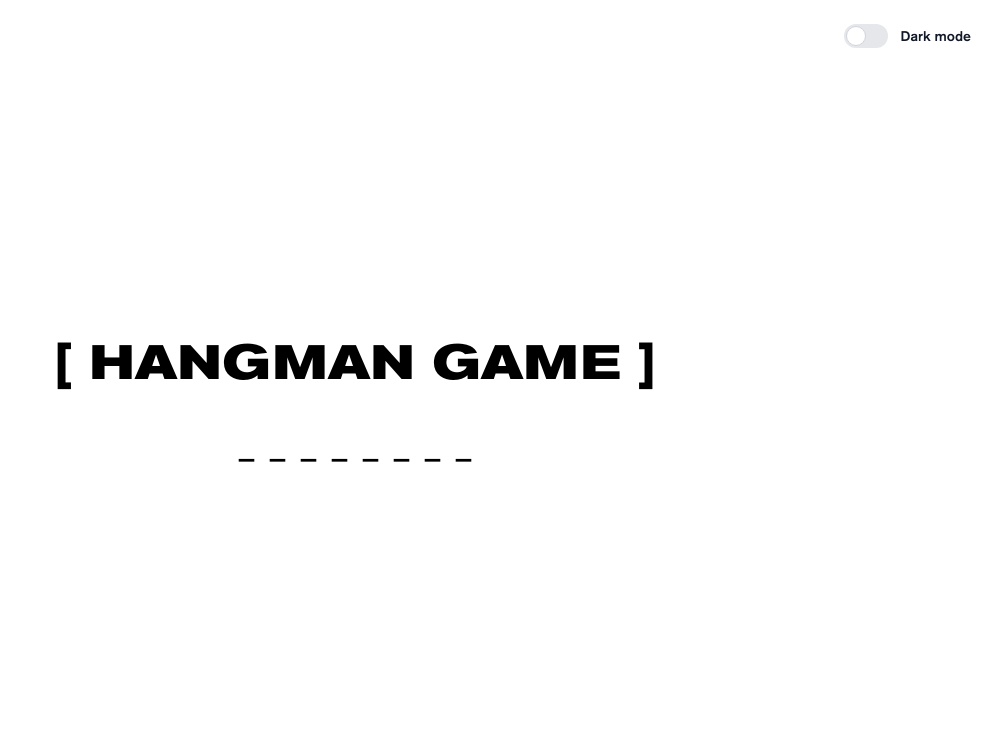
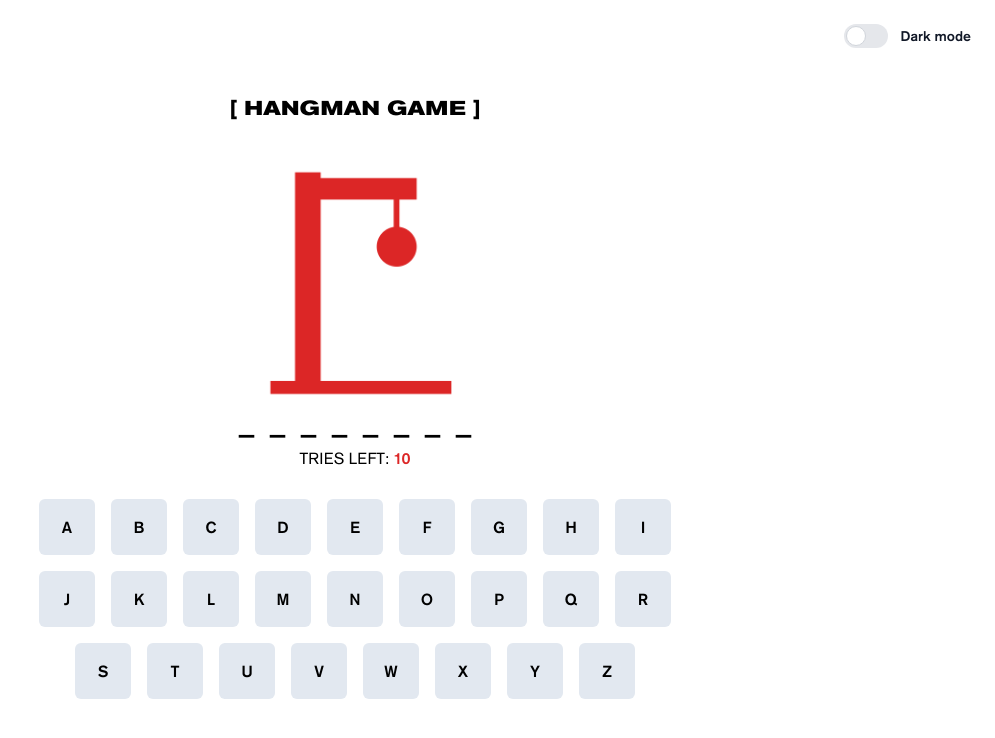
Before and after one commit to b-chomoev/HANGMAN-GAME, a website built with Vite: page index.html in a window 1280 px wide. Both pictures are taken after a click on the button "Start game". Shown: the whole page, without its empty margins (285-1280 px from the left). Built offline with nearby package versions, Linux system fonts and the light colour scheme; files whose address does not match are found by name.

Commit message:
Added photos to public directory to show user progress with images.

```diff
--- a/index.html
+++ b/index.html
@@ -17,7 +17,7 @@
           <span class="ms-3 text-sm font-medium text-gray-900 dark:text-gray-300">Dark mode</span>
         </label>
       </div>
-      <h1 class="logo">[ HANGMAN GAME ]</h1>
+      <h1 class="logo" id="logo">[ HANGMAN GAME ]</h1>
       <div id="game" class="mt-10 flex flex-col items-center">
         <button id="startGame" class="button-primary">Start game</button>
       </div>
--- a/src/css/style.css
+++ b/src/css/style.css
@@ -28,7 +28,7 @@
     src: url('/public/fonts/akzidenz/AkzidenzGroteskPro-Regular.otf') format('opentype');
   }
 
-    html{
+  html {
     font-family: Akzidenz, sistem-ui, sans-serif;
   }
 }
@@ -42,8 +42,12 @@
     @apply text-2xl sm:text-4xl md:text-5xl font-bold;
   }
 
+  .logo-sm {
+    @apply text-xl;
+  }
+
   .button-primary {
-        @apply bg-slate-200 dark:bg-indigo-500 dark:hover:bg-indigo-600 hover:bg-slate-300 rounded-md font-medium px-5 py-2;
+    @apply flex justify-center items-center bg-slate-200 dark:bg-indigo-500 dark:hover:bg-indigo-600 hover:bg-slate-300 rounded-md font-medium px-5 py-2;
   }
 
   .placeholders-wrapper {
@@ -53,4 +57,16 @@
   .letter {
     @apply mx-2 text-3xl font-medium;
   }
+
+  .keyboard {
+    @apply max-w-2xl mt-5 flex justify-center flex-wrap;
   }
+
+  .keyboard-button {
+    @apply w-10 h-10 sm:w-14 sm:h-14 m-1 sm:m-2;
+  }
+
+  .hangman-img {
+    @apply w-32 h-32 sm:w-60 sm:h-60;
+  }
+}
--- a/src/js/game.js
+++ b/src/js/game.js
@@ -1,6 +1,7 @@
 import {KEYBOARD_LETTERS, WORDS} from "./consts.js";
 
 const gameDiv = document.getElementById('game');
+const logoH1 = document.getElementById('logo');
 
 const createPlaceholdersHTML = () => {
   const word = sessionStorage.getItem('word');
@@ -13,12 +14,46 @@ const createPlaceholdersHTML = () => {
   return `<div id="placeholders" class="placeholders-wrapper">${placeholderHTML}</div>`;
 }
 
+const createKeyboard = () => {
+  const keyboard = document.createElement('div');
+  keyboard.classList.add('keyboard');
+  keyboard.id = 'keyboard';
+
+  const keyboardHTML = KEYBOARD_LETTERS.reduce((acc, curr) => {
+    return acc + `<button class="button-primary keyboard-button" id="${curr}">${curr}</button>`
+  }, '');
+
+  keyboard.innerHTML = keyboardHTML;
+  return keyboard;
+}
+
+const createHangmanImg = () => {
+  const image = document.createElement('img');
+  image.src = '../../images/hg-5.png';
+  image.alt = 'hangman image';
+  image.classList.add('hangman-img');
+  image.id = 'hangman-img';
+
+  return image;
+}
+
 export const starGame = () => {
+  logoH1.classList.add('logo-sm')
   const randomIndex = Math.floor(Math.random() * WORDS.length);
   const wordToGuess = WORDS[randomIndex];
   sessionStorage.setItem('word', wordToGuess);
 
   gameDiv.innerHTML = createPlaceholdersHTML();
+
+  gameDiv.innerHTML += '<p id="tries" class="mt-2">TRIES LEFT: <span id="tries-left" class="font-medium text-red-600">10</span></p>'
+
+  const keyboardDiv = createKeyboard();
+  keyboardDiv.addEventListener('click', (event) => {
+    console.log(event.target.id);
+  })
+
+  const hangmanImg = createHangmanImg();
+
+  gameDiv.prepend(hangmanImg);
+  gameDiv.appendChild(keyboardDiv);
 }
-
-console.log(KEYBOARD_LETTERS);
```
Also changed, not shown: public/images /hg-0.png (added), public/images /hg-1.png (added), public/images /hg-10.png (added), public/images /hg-2.png (added), public/images /hg-3.png (added), public/images /hg-4.png (added), public/images /hg-5.png (added), public/images /hg-6.png (added), public/images /hg-7.png (added), public/images /hg-8.png (added), public/images /hg-9.png (added), public/images /hg-win.png (added), 1 other file. Lines whose indentation alone changed are shown as unchanged.
